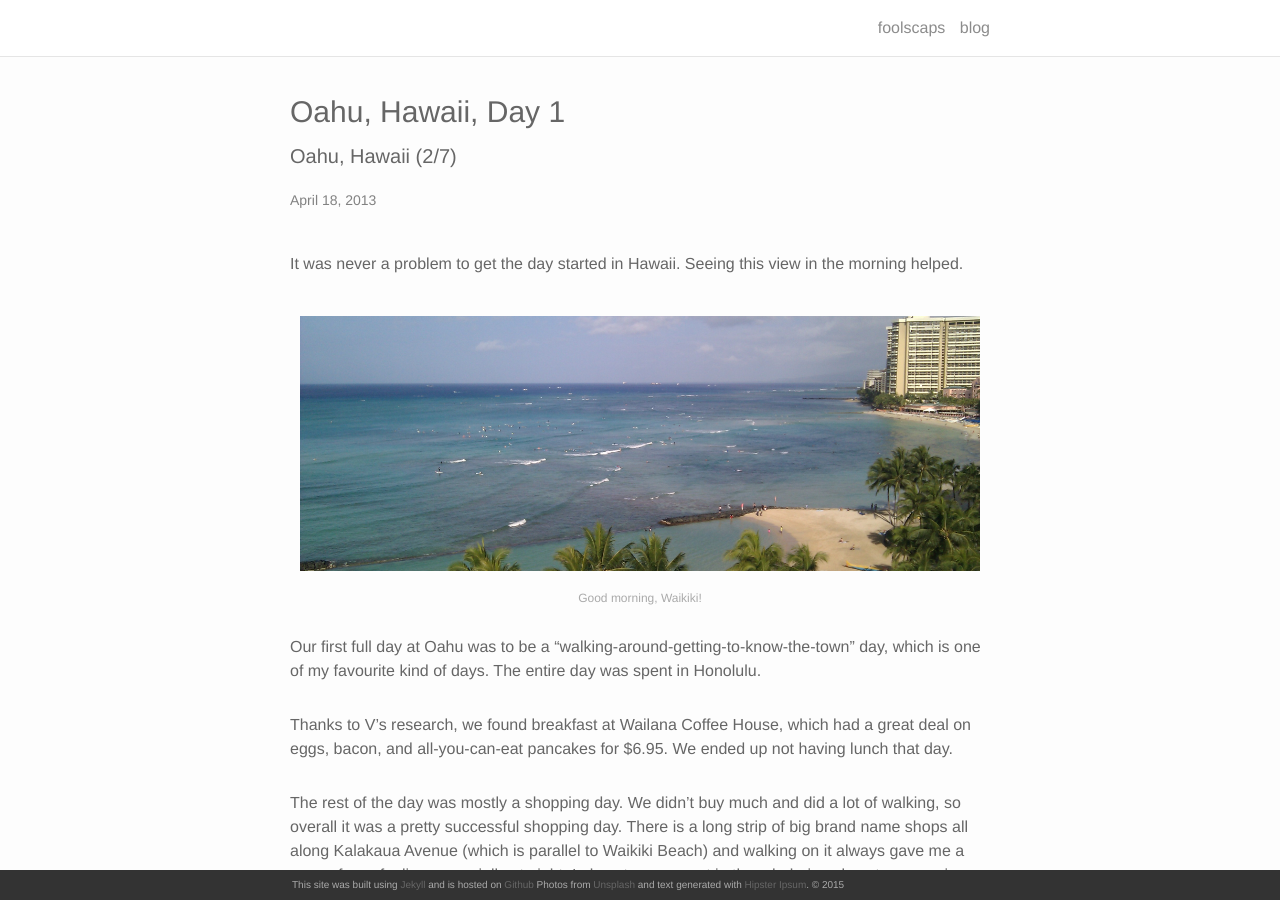
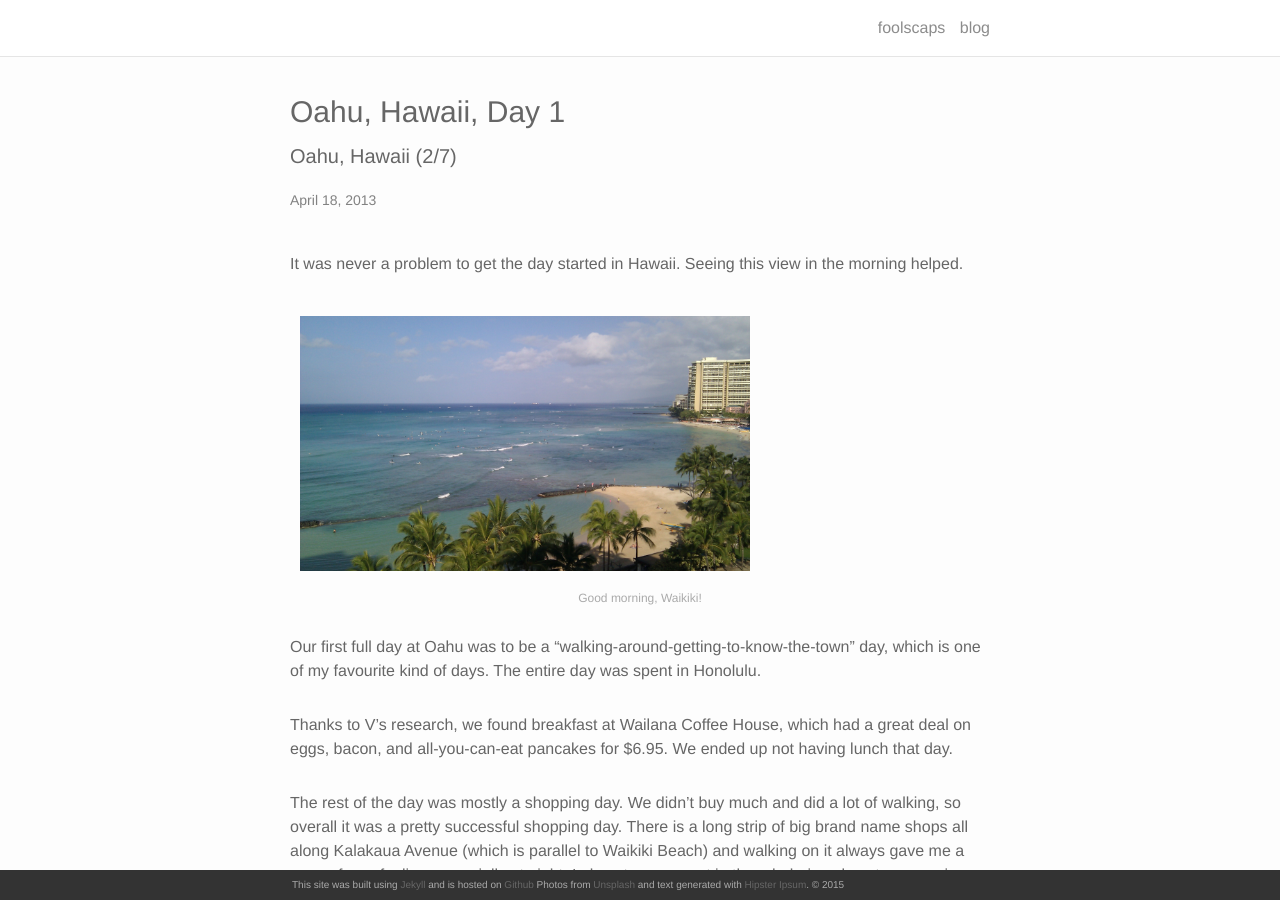
Before and after one commit to foolscaps/foolscaps.github.io, a Jekyll site: the page built from _posts/2013-04-18-OahuDay1.markdown, in a window 1280 px wide and 900 px high. Built offline with Jekyll 4.4.1, drawn with Linux system fonts in a browser that asks for light colours; nearby versions of some CDN libraries.

Commit message:
Update 2013-04-18-OahuDay1.markdown

```diff
--- a/_posts/2013-04-18-OahuDay1.markdown
+++ b/_posts/2013-04-18-OahuDay1.markdown
@@ -7,7 +7,7 @@
 ---
 It was never a problem to get the day started in Hawaii. Seeing this view in the morning helped.
 <div class="img_row">
-	<img class="col three" src="/img/2013-04-18-a.jpg">
+	<img class="col two" src="/img/2013-04-18-a.jpg">
 </div>
 <div class="col three caption">
 	Good morning, Waikiki!
@@ -37,7 +37,7 @@
 
 After we enjoyed a couple beers and the sunset on our balcony, we got chalupas at Taco Bell. V was a happy man that night.
 <div class="img_row">
-	<img class="col three" src="/img/2013-04-18-b.jpg">
+	<img class="col one" src="/img/2013-04-18-b.jpg">
 </div>
 <div class="col three caption">
 	The Ala Wai Canal, taken on the way to Taco Bell. Even drainage canals are beautiful in Hawaii.
```
